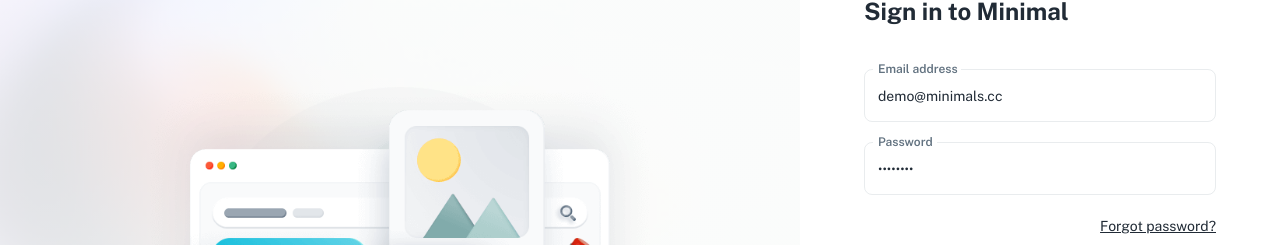
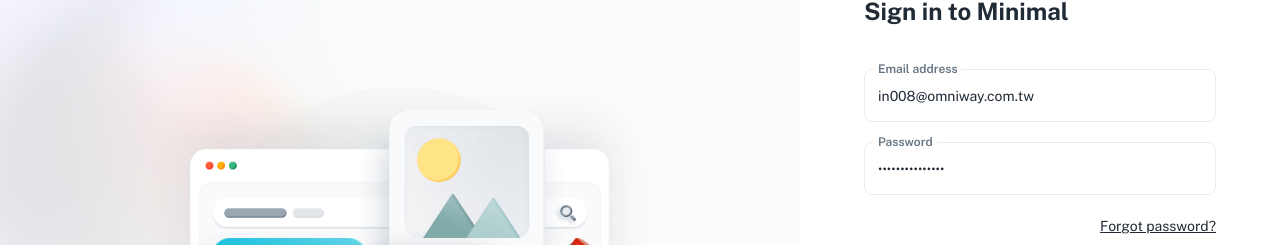
Before and after one commit to nonolin1128/react-interview-starter-next-js, a Next.js app: page /auth/jwt/login in a window 1280 px wide. Shown: the part 167-412 px from the top of the page. Built offline with nearby package versions, Linux system fonts and the light colour scheme; no server answers; some icons are missing.

Commit message:
Update jwt-login-view.js

```diff
--- a/src/sections/auth/jwt/jwt-login-view.js
+++ b/src/sections/auth/jwt/jwt-login-view.js
@@ -44,8 +44,8 @@
   });
 
   const defaultValues = {
-    email: 'demo@minimals.cc',
-    password: 'demo1234',
+    email: 'in008@omniway.com.tw',
+    password: 'Y38ISyOtUWerZxX',
   };
 
   const methods = useForm({
```
